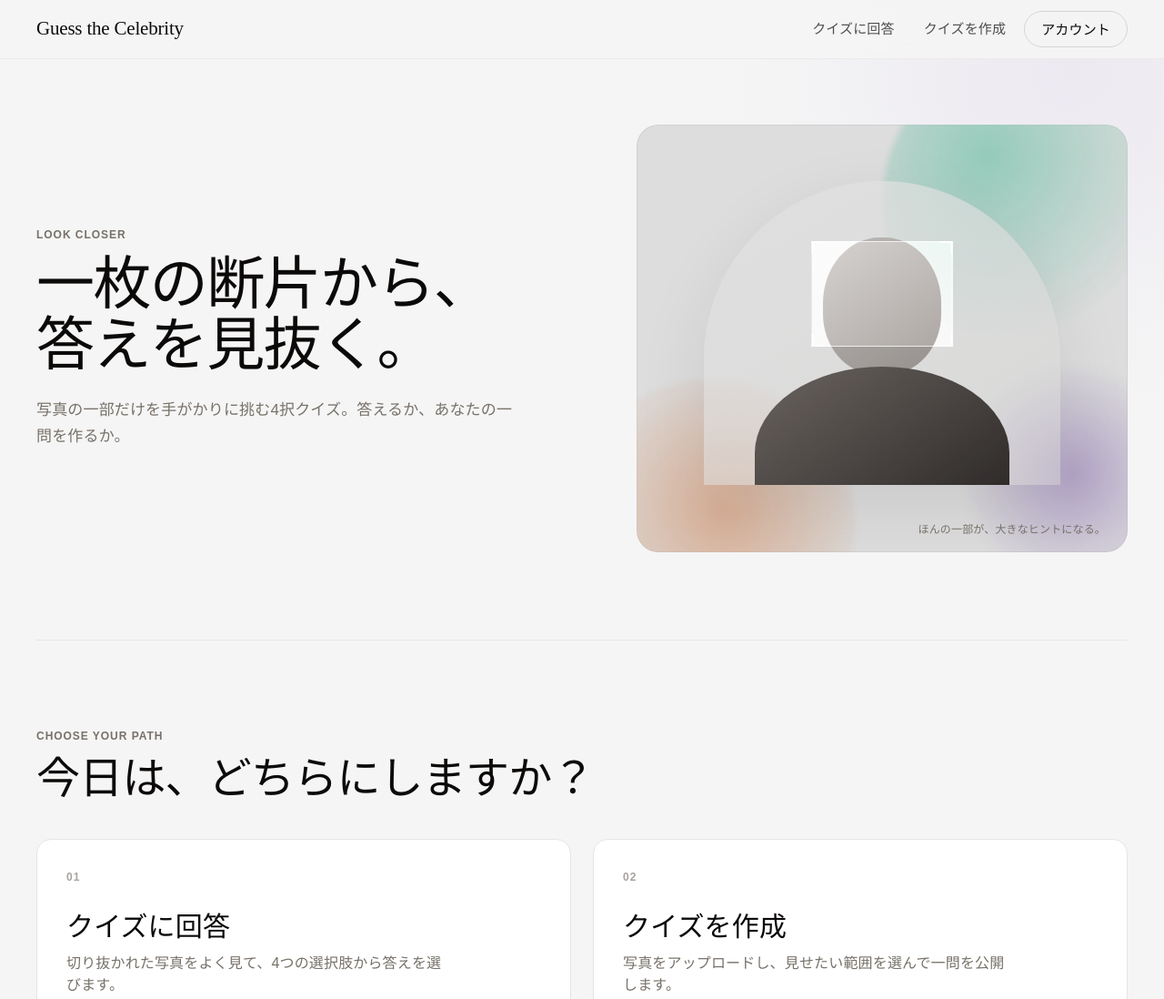
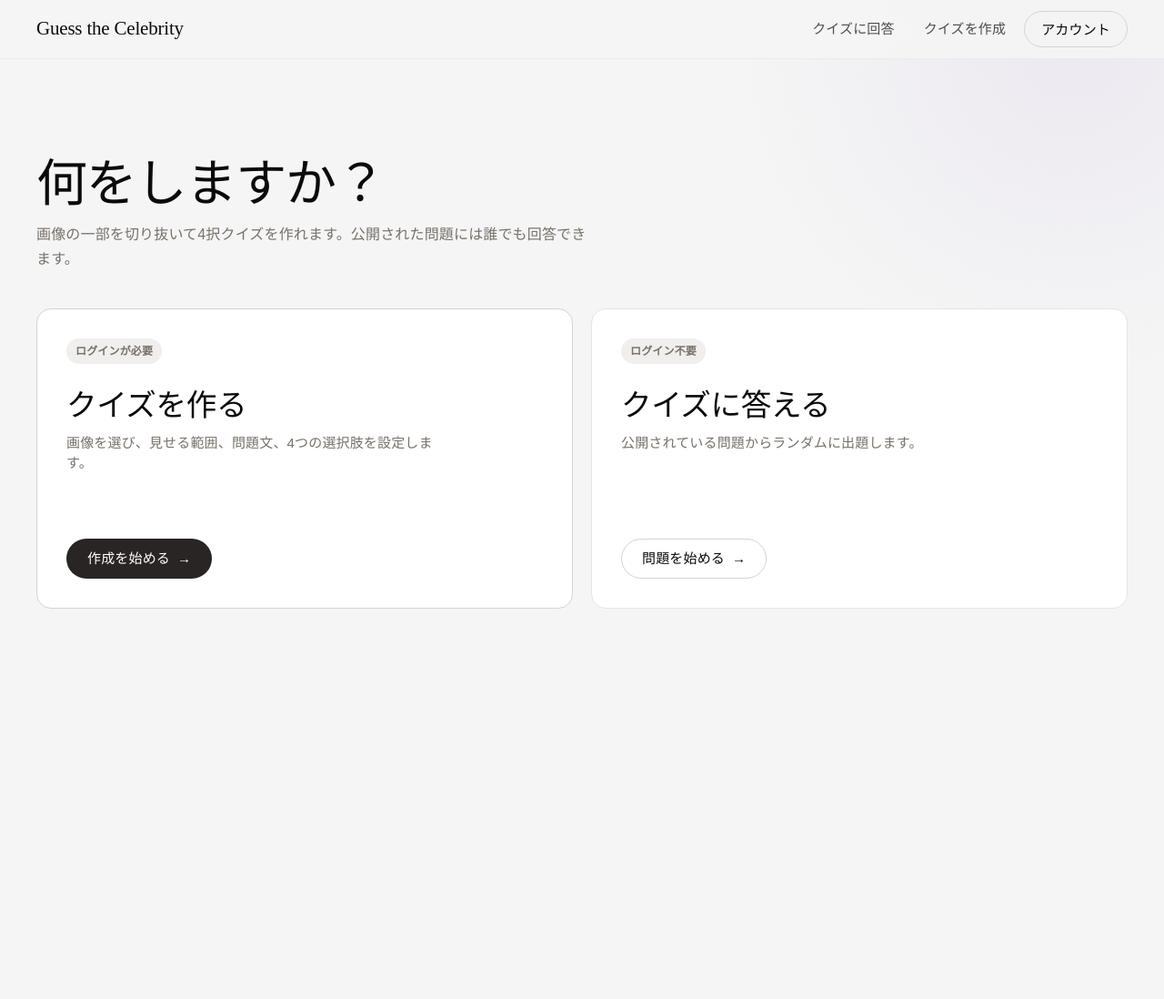
Before and after one commit to popomaro516/guess-the-celebrity, an Astro site in the folder frontend/: page / in a window 1280 px wide. Shown: the top 1098 px of the page at 91% size. After the commit the page ends 801 px from the top, so only its background shows below. Built offline with nearby package versions, Linux system fonts and the light colour scheme; Astro itself is replaced by a stand-in of ours.

Commit message:
Simplify home actions

```diff
--- a/frontend/src/pages/index.astro
+++ b/frontend/src/pages/index.astro
@@ -3,289 +3,163 @@ import BaseLayout from "../layouts/BaseLayout.astro";
 ---
 
 <BaseLayout>
-  <section class="hero container">
-    <div class="hero-copy">
-      <p class="eyebrow">Look closer</p>
-      <h1>一枚の断片から、<br />答えを見抜く。</h1>
-      <p class="hero-description">
-        写真の一部だけを手がかりに挑む4択クイズ。答えるか、あなたの一問を作るか。
+  <section class="home container" aria-labelledby="home-title">
+    <div class="home-heading">
+      <h1 id="home-title">何をしますか？</h1>
+      <p>
+        画像の一部を切り抜いて4択クイズを作れます。公開された問題には誰でも回答できます。
       </p>
     </div>
 
-    <div class="hero-art" aria-hidden="true">
-      <div class="orb orb-mint"></div>
-      <div class="orb orb-peach"></div>
-      <div class="orb orb-lavender"></div>
-      <div class="portrait">
-        <span class="portrait-head"></span>
-        <span class="portrait-body"></span>
-      </div>
-      <div class="crop-frame">
-        <span></span><span></span><span></span><span></span>
-      </div>
-      <p class="art-caption">ほんの一部が、大きなヒントになる。</p>
-    </div>
-  </section>
-
-  <section class="choices container" aria-labelledby="choose-title">
-    <div class="section-heading">
-      <p class="eyebrow">Choose your path</p>
-      <h2 id="choose-title">今日は、どちらにしますか？</h2>
-    </div>
-
-    <div class="choice-grid">
-      <a class="choice-card card" href="/play/">
-        <span class="choice-number">01</span>
+    <div class="action-grid">
+      <a class="action-card action-card-create card" href="/create/">
         <div>
-          <h3>クイズに回答</h3>
-          <p>切り抜かれた写真をよく見て、4つの選択肢から答えを選びます。</p>
+          <span class="action-label">ログインが必要</span>
+          <h2>クイズを作る</h2>
+          <p>画像を選び、見せる範囲、問題文、4つの選択肢を設定します。</p>
         </div>
-        <span class="choice-action">挑戦する <span aria-hidden="true">→</span></span>
+        <span class="button button-primary">
+          作成を始める <span aria-hidden="true">→</span>
+        </span>
       </a>
 
-      <a class="choice-card card" href="/create/">
-        <span class="choice-number">02</span>
+      <a class="action-card card" href="/play/">
         <div>
-          <h3>クイズを作成</h3>
-          <p>写真をアップロードし、見せたい範囲を選んで一問を公開します。</p>
+          <span class="action-label">ログイン不要</span>
+          <h2>クイズに答える</h2>
+          <p>公開されている問題からランダムに出題します。</p>
         </div>
-        <span class="choice-action">作成する <span aria-hidden="true">→</span></span>
+        <span class="button button-outline">
+          問題を始める <span aria-hidden="true">→</span>
+        </span>
       </a>
     </div>
   </section>
 </BaseLayout>
 
 <style>
-  .hero {
-    display: grid;
-    min-height: 620px;
-    grid-template-columns: 1.05fr 0.95fr;
-    align-items: center;
-    gap: 64px;
+  .home {
+    display: flex;
+    min-height: calc(100vh - 64px);
+    justify-content: center;
     padding-block: 72px 96px;
+    flex-direction: column;
   }
 
-  .hero-copy h1 {
+  .home-heading {
     max-width: 680px;
-    margin-bottom: 24px;
+    margin-bottom: 40px;
   }
 
-  .hero-description {
-    max-width: 540px;
+  .home-heading h1 {
+    margin-bottom: 12px;
+    font-family: var(--font-body);
+    font-size: clamp(2.25rem, 5vw, 3.5rem);
+    font-weight: 500;
+    letter-spacing: -1.2px;
+  }
+
+  .home-heading p {
+    max-width: 620px;
     margin: 0;
     color: var(--color-muted);
-    font-size: 17px;
+    font-size: 16px;
     line-height: 1.7;
   }
 
-  .hero-art {
-    position: relative;
-    min-height: 470px;
-    overflow: hidden;
-    border-radius: 24px;
-    background: var(--color-canvas-soft);
-    box-shadow: inset 0 0 0 1px rgb(231 229 228 / 65%);
+  .action-grid {
+    display: grid;
+    grid-template-columns: repeat(2, minmax(0, 1fr));
+    gap: 20px;
   }
 
-  .orb {
-    position: absolute;
-    border-radius: 50%;
-    filter: blur(3px);
+  .action-card {
+    display: flex;
+    min-height: 330px;
+    padding: 32px;
+    justify-content: space-between;
+    flex-direction: column;
+    box-shadow: none;
+    transition: border-color 160ms ease, box-shadow 160ms ease, transform 160ms ease;
   }
 
-  .orb-mint {
-    width: 330px;
-    height: 330px;
-    top: -80px;
-    right: -60px;
-    background: radial-gradient(circle at 35% 35%, var(--color-mint), transparent 68%);
-  }
-
-  .orb-peach {
-    width: 320px;
-    height: 320px;
-    bottom: -130px;
-    left: -80px;
-    background: radial-gradient(circle at 55% 45%, var(--color-peach), transparent 68%);
-  }
-
-  .orb-lavender {
-    width: 260px;
-    height: 260px;
-    bottom: -45px;
-    right: -70px;
-    background: radial-gradient(circle, var(--color-lavender), transparent 68%);
-  }
-
-  .portrait {
-    position: absolute;
-    inset: 62px 74px 74px;
-    overflow: hidden;
-    border-radius: 9999px 9999px 20px 20px;
-    background: linear-gradient(150deg, rgb(255 255 255 / 78%), rgb(240 239 237 / 45%));
-    box-shadow: 0 28px 80px rgb(12 10 9 / 9%);
-  }
-
-  .portrait-head {
-    position: absolute;
-    width: 130px;
-    height: 150px;
-    top: 62px;
-    left: 50%;
-    transform: translateX(-50%);
-    border-radius: 48% 48% 44% 44%;
-    background: linear-gradient(145deg, #d6d3d1, #a8a29e);
-  }
-
-  .portrait-body {
-    position: absolute;
-    width: 280px;
-    height: 190px;
-    bottom: -60px;
-    left: 50%;
-    transform: translateX(-50%);
-    border-radius: 50% 50% 0 0;
-    background: linear-gradient(145deg, #78716c, #292524);
-  }
-
-  .crop-frame {
-    position: absolute;
-    width: 155px;
-    height: 116px;
-    top: 128px;
-    left: 50%;
-    transform: translateX(-50%);
-    border: 1px solid rgb(255 255 255 / 76%);
-    box-shadow: 0 0 0 999px rgb(12 10 9 / 12%);
-  }
-
-  .crop-frame span {
-    position: absolute;
-    width: 14px;
-    height: 14px;
-    border-color: white;
-    border-style: solid;
-  }
-
-  .crop-frame span:nth-child(1) { top: -1px; left: -1px; border-width: 2px 0 0 2px; }
-  .crop-frame span:nth-child(2) { top: -1px; right: -1px; border-width: 2px 2px 0 0; }
-  .crop-frame span:nth-child(3) { bottom: -1px; left: -1px; border-width: 0 0 2px 2px; }
-  .crop-frame span:nth-child(4) { right: -1px; bottom: -1px; border-width: 0 2px 2px 0; }
-
-  .art-caption {
-    position: absolute;
-    right: 24px;
-    bottom: 16px;
-    margin: 0;
-    color: var(--color-muted);
-    font-size: 12px;
-  }
-
-  .choices {
-    padding-block: 96px;
-    border-top: 1px solid var(--color-hairline);
-  }
-
-  .section-heading {
-    max-width: 720px;
-    margin-bottom: 40px;
-  }
-
-  .section-heading h2 {
-    margin: 0;
-  }
-
-  .choice-grid {
-    display: grid;
-    grid-template-columns: repeat(2, 1fr);
-    gap: 24px;
-  }
-
-  .choice-card {
-    display: grid;
-    min-height: 280px;
-    padding: 32px;
-    grid-template-rows: auto 1fr auto;
-    box-shadow: none;
-    transition: transform 180ms ease, box-shadow 180ms ease;
-  }
-
-  .choice-card:hover {
-    transform: translateY(-3px);
+  .action-card:hover {
+    transform: translateY(-2px);
+    border-color: var(--color-hairline-strong);
     box-shadow: var(--shadow-card);
   }
 
-  .choice-number {
-    color: var(--color-muted-soft);
+  .action-card-create {
+    border-color: var(--color-hairline-strong);
+  }
+
+  .action-label {
+    display: inline-block;
+    margin-bottom: 28px;
+    padding: 5px 10px;
+    border-radius: 9999px;
+    background: var(--color-surface);
+    color: var(--color-muted);
     font-size: 12px;
     font-weight: 600;
-    letter-spacing: 0.96px;
   }
 
-  .choice-card h3 {
-    margin: 28px 0 10px;
-    font-size: 30px;
+  .action-card h2 {
+    margin-bottom: 12px;
+    font-family: var(--font-body);
+    font-size: clamp(1.6rem, 3vw, 2.1rem);
+    font-weight: 500;
+    letter-spacing: -0.4px;
   }
 
-  .choice-card p {
+  .action-card p {
     max-width: 420px;
     margin: 0;
     color: var(--color-muted);
+    font-size: 15px;
   }
 
-  .choice-action {
-    align-self: end;
-    color: var(--color-ink);
-    font-size: 15px;
-    font-weight: 500;
+  .action-card .button {
+    width: fit-content;
+    margin-top: 32px;
   }
 
-  @media (max-width: 900px) {
-    .hero {
-      min-height: auto;
-      grid-template-columns: 1fr;
-      gap: 48px;
-      padding-block: 64px;
+  @media (max-width: 767px) {
+    .home {
+      min-height: calc(100vh - 60px);
+      padding-block: 48px 64px;
     }
 
-    .hero-art {
-      min-height: 420px;
+    .home-heading {
+      margin-bottom: 28px;
+    }
+
+    .action-grid {
+      gap: 14px;
+    }
+
+    .action-card {
+      min-height: 290px;
+      padding: 24px;
     }
   }
 
-  @media (max-width: 639px) {
-    .hero {
-      gap: 36px;
-      padding-block: 48px 64px;
+  @media (max-width: 479px) {
+    .home {
+      justify-content: flex-start;
+      padding-block: 40px 56px;
     }
 
-    .hero-copy h1 br {
-      display: none;
+    .home-heading h1 {
+      font-size: 2rem;
     }
 
-    .hero-art {
-      min-height: 360px;
-    }
-
-    .portrait {
-      inset: 48px 42px 62px;
-    }
-
-    .art-caption {
-      display: none;
-    }
-
-    .choices {
-      padding-block: 64px;
-    }
-
-    .choice-grid {
+    .action-grid {
       grid-template-columns: 1fr;
     }
 
-    .choice-card {
-      min-height: 245px;
-      padding: 24px;
+    .action-card {
+      min-height: 260px;
     }
   }
 </style>
```
